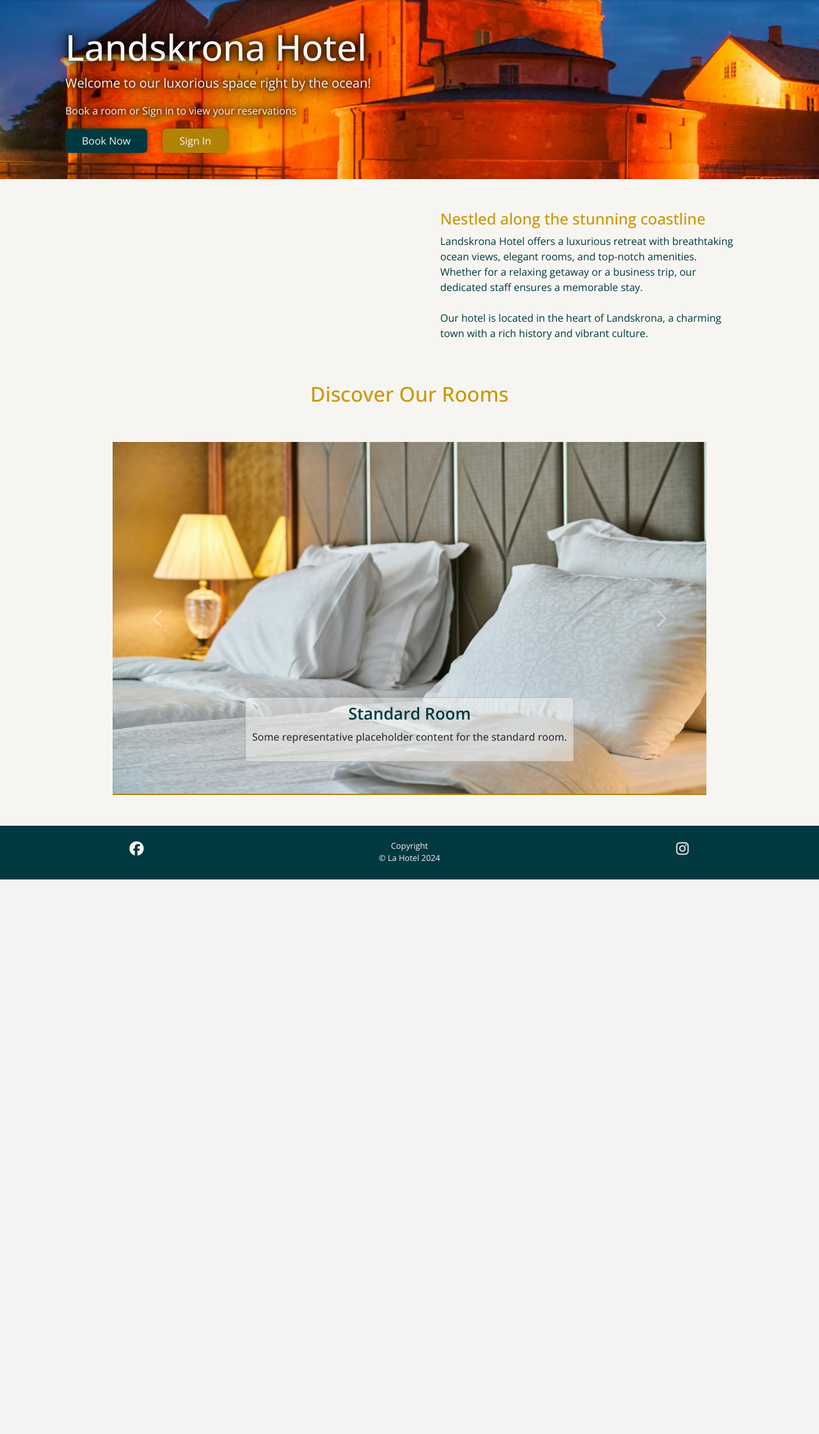
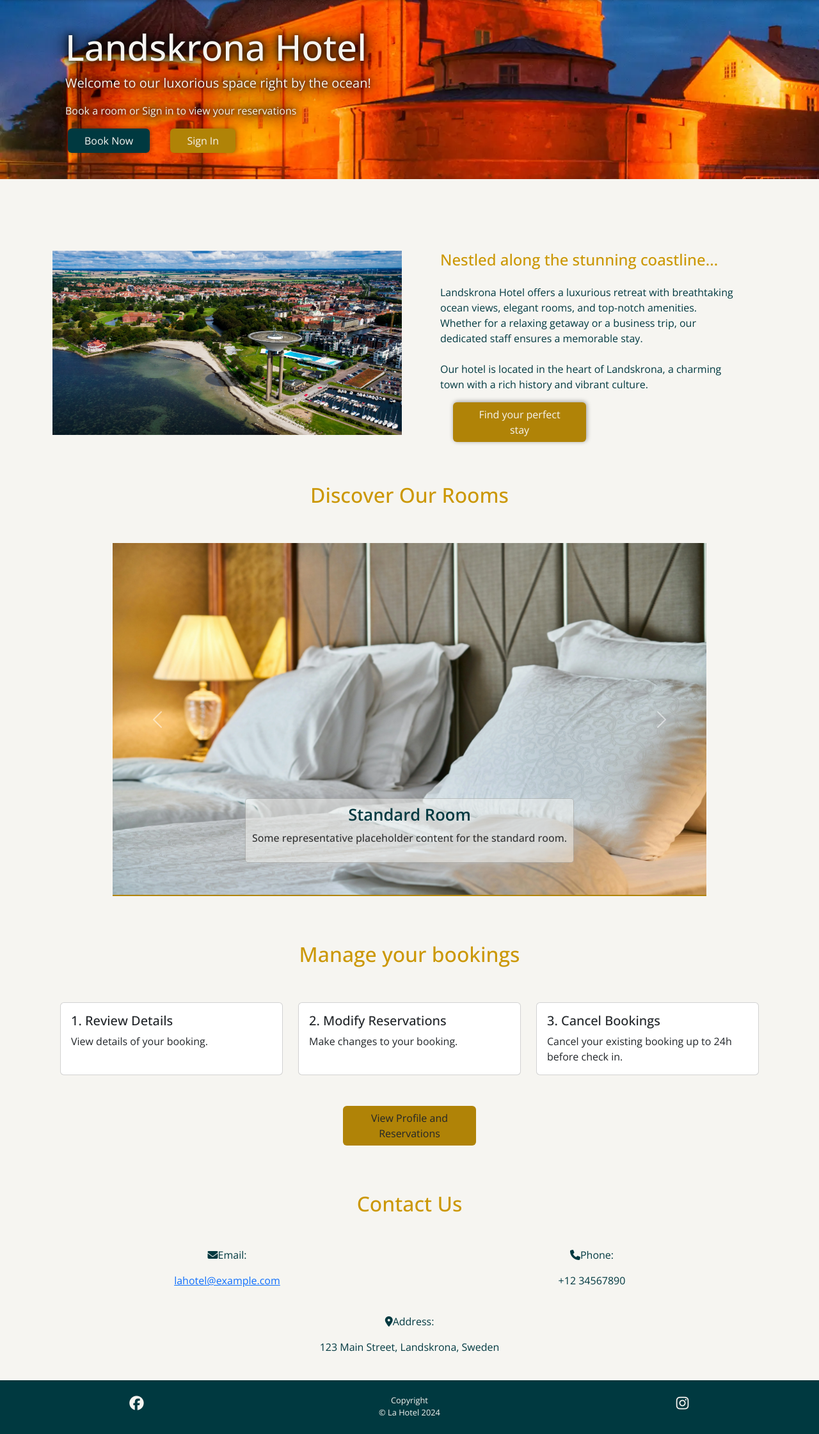
Before and after one commit to EVondrus/la-hotel, a Django app: page / in a window 1280 px wide. Shown: the part 102-2344 px from the top of the page at 64% size. Before the commit the page ends 1477 px from the top, so only its background shows below. Run offline with Django 5.2, Linux system fonts and the light colour scheme; some libraries are stand-ins or nearby versions.

Commit message:
feat: Add img, manage booking and contact section to home page and basic style

```diff
--- a/home/templates/home/index.html
+++ b/home/templates/home/index.html
@@ -4,7 +4,7 @@
 <!--Prettier Ignore-->
 {% block title %}Home{% endblock %}
 
-<!--Prettier Ignore-->
+<!-- Hero Section -->
 {% block content %}
 <div class="jumbotron">
   <div class="container">
@@ -13,20 +13,20 @@
         <h1 class="display-4">Landskrona Hotel</h1>
         <p class="lead">Welcome to our luxorious space right by the ocean!</p>
         <p>Book a room or Sign in to view your reservations</p>
-        <a class="btn btn-md btn-book" href="#" role="button">Book Now</a>
-        <a class="btn btn-md" href="#" role="button">Sign In</a>
+        <a class="btn btn-md btn-book mx-4" href="#" role="button">Book Now</a>
+        <a class="btn btn-md mx-1" href="#" role="button">Sign In</a>
       </div>
     </div>
   </div>
 </div>
-
-<div class="container d-flex flex-column ">
+<!-- Intro Section-->
+<div class="container d-flex flex-column mt-5 py-3">
   <div class="row">
-    <div class="col-6 d-none d-sm-block">
-      <img src="" alt="" />
+    <div class="col-md-6 d-none d-md-block">
+      <img src="{% static 'images/la-home1.webp' %}" alt="Image of Landskrona waterfront from a drone view" class="img-fluid cover-img mt-5"/>
     </div>
-    <div class="col-12 col-sm-6 mt-5 px-5">
-      <h4>Nestled along the stunning coastline</h4>
+    <div class="col-md-6 mt-5 px-5">
+      <h4 class="mb-4">Nestled along the stunning coastline...</h4>
       <p>
         Landskrona Hotel offers a luxurious retreat with breathtaking ocean views, elegant rooms, and
         top-notch amenities. <br> Whether for a relaxing getaway or a business trip,
@@ -34,11 +34,11 @@
         Our hotel is located in the heart of Landskrona, a charming town with a
         rich history and vibrant culture.
       </p>
+      <a class="btn btn-gold" href="#" role="button">Find your perfect stay</a>
     </div>
   </div>
 </div>
-
-
+<!-- Room Carousel -->
   <div
     class="container d-flex flex-column">
       <div class="col-12 text-center mt-5">
@@ -46,7 +46,71 @@
       </div>
       {% include 'home/carousel.html' %}
   </div>
-
-  <!--Prettier Ignore-->
-  {% endblock %}
+<!-- Manage Booking Details -->
+<div class="container d-flex flex-row flex-wrap justify-content-center">
+    <h2 class="text-center mt-4 d-block text-shadow">Manage your bookings</h2>
+    <div class="container">
+        <div class="row mt-5">
+            <div class="col-md-4 mb-4">
+                <div class="card h-100 manage-card">
+                    <div class="card-body">
+                        <h5 class="card-title">1. Review Details</h5>
+                        <p class="card-text">View details of your booking.</p>
+                    </div>
+                </div>
+            </div>
+            <div class="col-md-4 mb-4">
+                <div class="card h-100 manage-card">
+                    <div class="card-body">
+                        <h5 class="card-title">2. Modify Reservations</h5>
+                        <p class="card-text">Make changes to your booking.</p>
+                    </div>
+                </div>
+            </div>
+            <div class="col-md-4 mb-4">
+                <div class="card h-100 manage-card">
+                    <div class="card-body">
+                        <h5 class="card-title">3. Cancel Bookings</h5>
+                        <p class="card-text">Cancel your existing booking up to 24h before check in.</p>
+                    </div>
+                </div>
+            </div>
+        </div>
+        <div class="row my-4">
+            <div class="col text-center">
+                <button class="btn btn-gold">View Profile and Reservations</button>
+            </div>
+        </div>
+    </div>
 </div>
+<!-- Contact Us Section -->
+<div class="container mt-5">
+  <h2 class="text-center mb-5">Contact Us</h2>
+  <div class="row contact-container">
+      <div class="col-12 col-md-6 mb-4">
+          <div class="contact-info text-center">
+              <div class="details">
+                  <p><i class="fas fa-envelope icon text-green-p"></i>Email:</p>
+                  <p><a href="mailto:lahotel@example.com">lahotel@example.com</a></p>
+              </div>
+          </div>
+      </div>
+      <div class="col-12 col-md-6 mb-4">
+          <div class="contact-info text-center">
+              <div class="details">
+                  <p><i class="fas fa-phone icon text-green-p"></i>Phone:</p>
+                  <p>+12 34567890</p>
+              </div>
+          </div>
+      </div>
+      <div class="col-12 mb-4">
+          <div class="contact-info text-center">
+              <div class="details">
+                  <p><i class="fas fa-map-marker-alt icon text-green-p"></i>Address:</p>
+                  <p>123 Main Street, Landskrona, Sweden</p>
+              </div>
+          </div>
+      </div>
+  </div>
+</div>
+{% endblock %}
```
Also changed, not shown: static/images/la-home1.webp (added), 1 other file.
